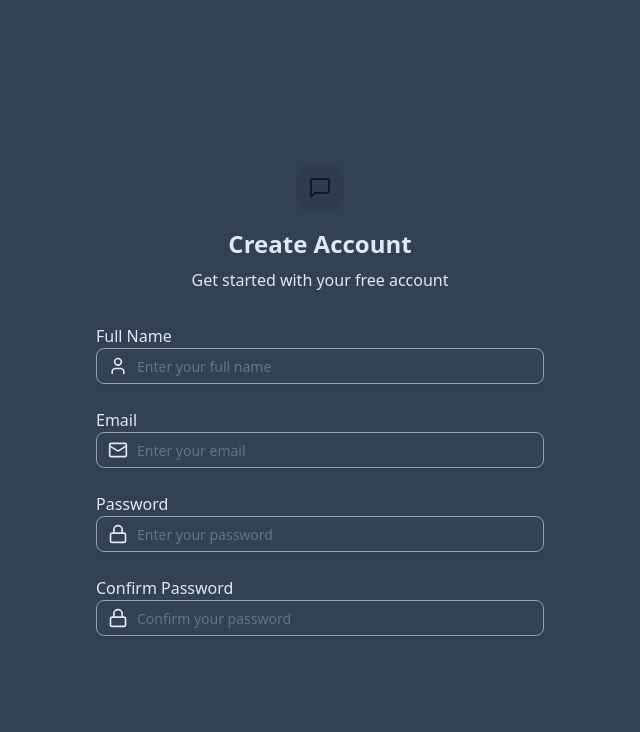
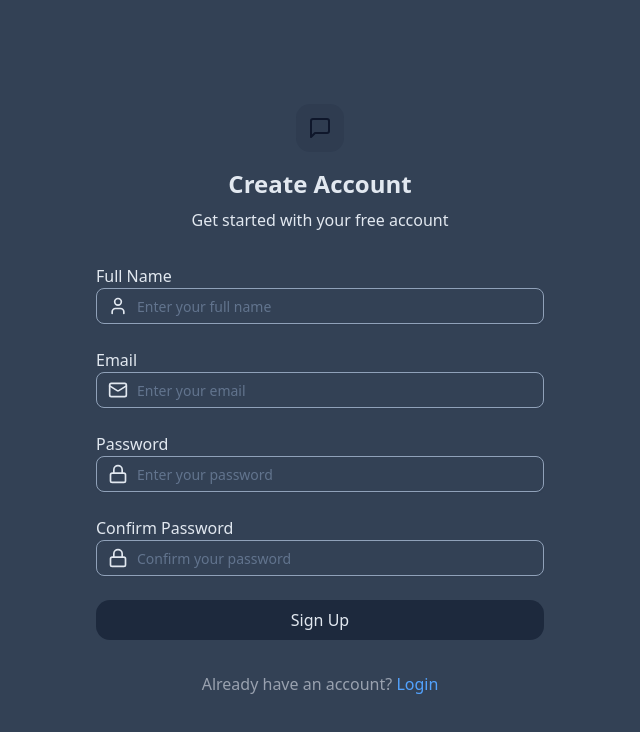
Before and after one commit to kilicalparslan/chat-app, a React (Vite) app in the folder frontend/: page /signup in a window 1280 px wide. Shown: the top 732 px of the page, without its empty margins (0-640 px from the left). Built offline with nearby package versions, Linux system fonts and the light colour scheme; no server answers.

Commit message:
signup form completed

```diff
--- a/frontend/src/components/pages/Signup.tsx
+++ b/frontend/src/components/pages/Signup.tsx
@@ -1,7 +1,8 @@
 import { useAuthStore } from "@/store/useAuthStore";
-import { Lock, Mail, MessageSquare, User } from "lucide-react";
+import { Loader2, Lock, Mail, MessageSquare, User } from "lucide-react";
 import { useState } from "react";
 import { Input } from "../ui/input";
+import { Link } from "react-router-dom";
 
 const Signup = () => {
   const [showPassword, setShowPassword] = useState(false);
@@ -117,7 +118,26 @@ const Signup = () => {
                 />
               </div>
             </div>
+            <button
+              type="submit"
+              className="btn btn-primary bg-slate-800 w-full cursor-pointer hover:bg-slate-900 transition-colors py-2 rounded-xl"
+              disabled={isSigningUp}
+            >
+              {isSigningUp ? (
+                <Loader2 className="size-5 animate-spin" />
+              ) : (
+                "Sign Up"
+              )}
+            </button>
           </form>
+          <div className="text-center">
+            <p className="text-base-content/60 mt-4 text-gray-400">
+              Already have an account?{" "}
+              <Link to="/login" className="text-blue-400 hover:underline">
+                Login
+              </Link>
+            </p>
+          </div>
         </div>
       </div>
     </div>
```
Also changed, not shown: frontend/src/components/AuthImagePattern.tsx (added).
